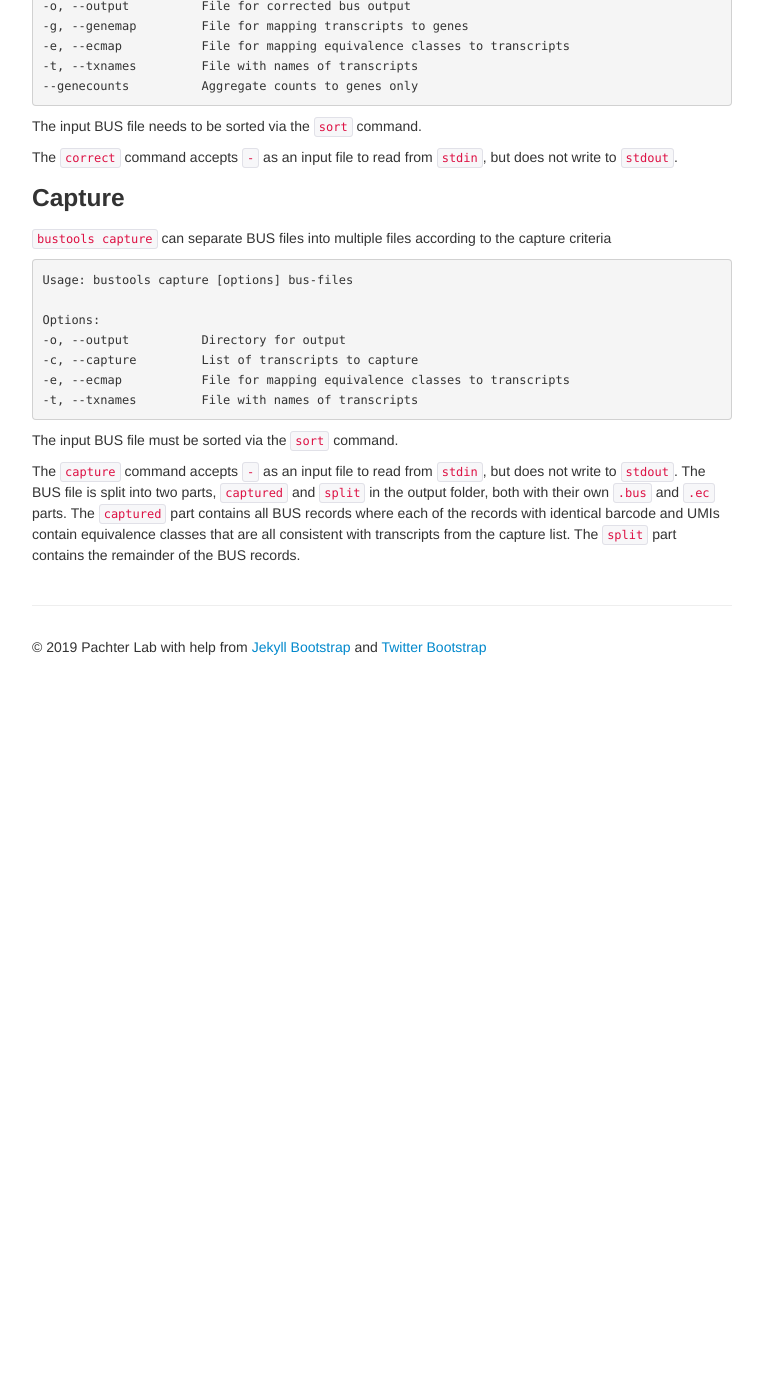
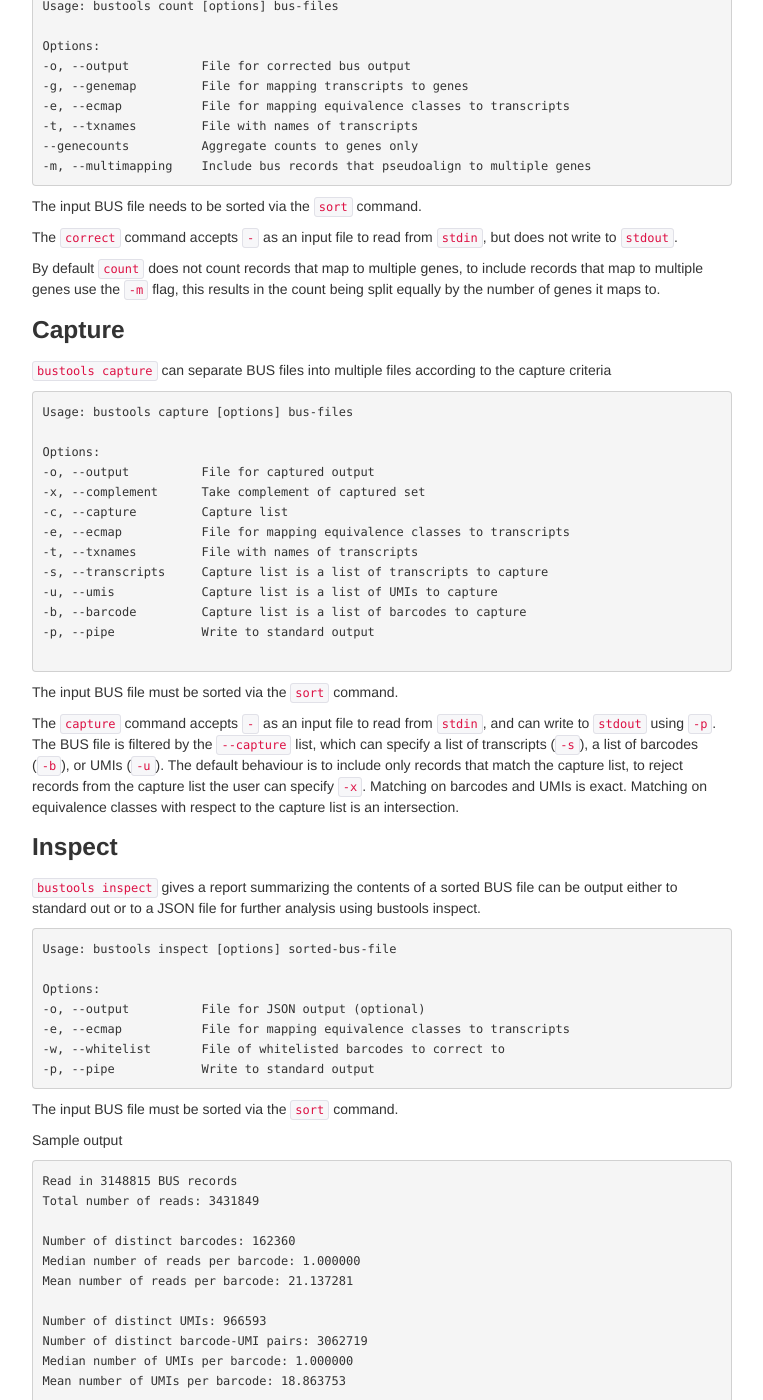
Before and after one commit to BUStools/BUStools.github.io, a Jekyll site: the page built from manual.md, in a window 1280 px wide and 1400 px high, scrolled down 2049 px. Shown: the whole window, without its empty margins (258-1021 px from the left). Built offline with Jekyll 4.4.1, drawn with Linux system fonts in a browser that asks for light colours; before the commit the page ends 2716 px from its top, so only the background shows below that; some of the changed text lies outside the part shown.

Commit message:
Update manual.md

```diff
--- a/manual.md
+++ b/manual.md
@@ -11,20 +11,23 @@ Typing `bustools` produces a list of usage options, which are:
 To see a list of available commands type `bustools` in the terminal
 
 ~~~
-bustools 0.39.1
+bustools 0.39.3
 
 Usage: bustools <CMD> [arguments] ..
 
 Where <CMD> can be one of:
 
-sort            Sort bus file by barcodes and UMI
-text            Output as tab separated text file
-correct         Error correct bus files
-count           Generate count matrices from bus file
-capture         Capture reads mapping to a transcript capture list
+capture         Capture records from a BUS file
+correct         Error correct a BUS file
+count           Generate count matrices from a BUS file
+inspect         Produce a report summarizing a BUS file
+linker          Remove section of barcodes in BUS files
+project         Project a BUS file to gene sets
+sort            Sort a BUS file by barcodes and UMIs
+text            Convert a binary BUS file to a tab-delimited text file
+whitelist       Generate a whitelist from a BUS file
 
 Running bustools <CMD> without arguments prints usage information for <CMD>
-
 ~~~
 
 ### Streaming
@@ -99,11 +102,14 @@ Options:
 -e, --ecmap           File for mapping equivalence classes to transcripts
 -t, --txnames         File with names of transcripts
 --genecounts          Aggregate counts to genes only
+-m, --multimapping    Include bus records that pseudoalign to multiple genes
 ~~~
 
 The input BUS file needs to be sorted via the `sort` command.
 
 The `correct` command accepts `-` as an input file to read from `stdin`, but does not write to `stdout`.
+
+By default `count` does not count records that map to multiple genes, to include records that map to multiple genes use the `-m` flag, this results in the count being split equally by the number of genes it maps to.
 
 
 ### Capture
@@ -114,12 +120,111 @@ The `correct` command accepts `-` as an input file to read from `stdin`, but doe
 Usage: bustools capture [options] bus-files
 
 Options:
--o, --output          Directory for output
--c, --capture         List of transcripts to capture
+-o, --output          File for captured output
+-x, --complement      Take complement of captured set
+-c, --capture         Capture list
 -e, --ecmap           File for mapping equivalence classes to transcripts
 -t, --txnames         File with names of transcripts
+-s, --transcripts     Capture list is a list of transcripts to capture
+-u, --umis            Capture list is a list of UMIs to capture
+-b, --barcode         Capture list is a list of barcodes to capture
+-p, --pipe            Write to standard output
+
 ~~~
 
 The input BUS file must be sorted via the `sort` command.
 
-The `capture` command accepts `-` as an input file to read from `stdin`, but does not write to `stdout`. The BUS file is split into two parts, `captured` and `split` in the output folder, both with their own `.bus` and `.ec` parts. The `captured` part contains all BUS records where each of the records with identical barcode and UMIs contain equivalence classes that are all consistent with transcripts from the capture list. The `split` part contains the remainder of the BUS records.
+The `capture` command accepts `-` as an input file to read from `stdin`, and can write to `stdout` using `-p`. The BUS file is filtered by the `--capture` list, which can specify a list of transcripts (`-s`), a list of barcodes (`-b`), or UMIs (`-u`). The default behaviour is to include only records that match the capture list, to reject records from the capture list the user can specify `-x`. Matching on barcodes and UMIs is exact. Matching on equivalence classes with respect to the capture list is an intersection.
+
+
+### Inspect
+
+`bustools inspect` gives a report summarizing the contents of a sorted BUS file can be output either to standard out or to a JSON file for further analysis using bustools inspect.
+
+~~~
+Usage: bustools inspect [options] sorted-bus-file
+
+Options:
+-o, --output          File for JSON output (optional)
+-e, --ecmap           File for mapping equivalence classes to transcripts
+-w, --whitelist       File of whitelisted barcodes to correct to
+-p, --pipe            Write to standard output
+~~~
+
+The input BUS file must be sorted via the `sort` command.
+
+Sample output
+
+~~~
+Read in 3148815 BUS records
+Total number of reads: 3431849
+
+Number of distinct barcodes: 162360
+Median number of reads per barcode: 1.000000
+Mean number of reads per barcode: 21.137281
+
+Number of distinct UMIs: 966593
+Number of distinct barcode-UMI pairs: 3062719
+Median number of UMIs per barcode: 1.000000
+Mean number of UMIs per barcode: 18.863753
+
+Estimated number of new records at 2x sequencing depth: 2719327
+
+Number of distinct targets detected: 70492
+Median number of targets per set: 2.000000
+Mean number of targets per set: 3.091267
+
+Number of reads with singleton target: 1233940
+
+Estimated number of new targets at 2x seuqencing depth: 6168
+
+Number of barcodes in agreement with whitelist: 92889 (57.211752%)
+Number of reads with barcode in agreement with whitelist: 3281671 (95.623992%)
+~~~
+
+
+### Linker
+
+`bustools linker` removes specified section of barcode in BUS files.
+
+
+~~~
+Usage: bustools linker [options] bus-files
+
+Options:
+-s, --start           Start coordinate for section of barcode to remove (0-indexed, inclusive)
+-e, --end             End coordinate for section of barcode to remove (0-indexed, exclusive)
+-p, --pipe            Write to standard output
+~~~
+
+If `--start` is `-1`, the removed section begins at beginning of barcode. Likewise, if `--end` is `-1`, the removed section ends at the end of the barcode. BUS files should contain barcodes of the same length.
+
+
+### Project
+
+The kallisto bus command maps reads to a set of transcripts. bustools project takes as input a sorted BUS file and a transcript to gene map (`tr2g` file), and outputs a BUS file, a `matrix.ecz file, and a list of genes, which collectively map each read to a set of genes.
+
+~~~
+Usage: bustools project [options] sorted-bus-file
+
+Options:
+-o, --output          File for project bug output and list of genes (no extension)
+-g, --genemap         File for mapping transcripts to genes
+-e, --ecmap           File for mapping equivalence classes to transcripts
+-t, --txnames         File with names of transcripts
+-p, --pipe            Write to standard output
+~~~
+
+### Whitelist
+
+`bustools whitelist` generates a whitelist based on the barcodes in a sorted BUS file.
+
+~~~
+Usage: bustools whitelist [options] sorted-bus-file
+
+Options:
+-o, --output        File for the whitelist
+-f, --threshold     Minimum number of times a barcode must appear to be included in whitelist
+~~~
+
+`--threshold` is a  optional parameter. If not provided, bustools whitelist will determine a threshold based on the first `200` to `100200` records.
```
